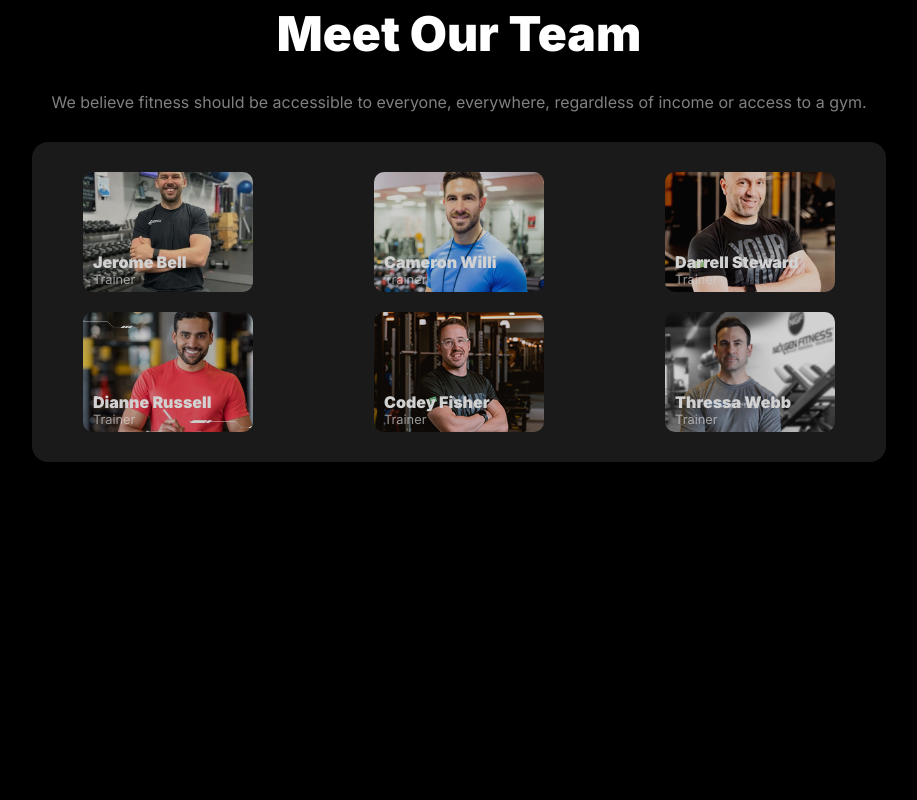
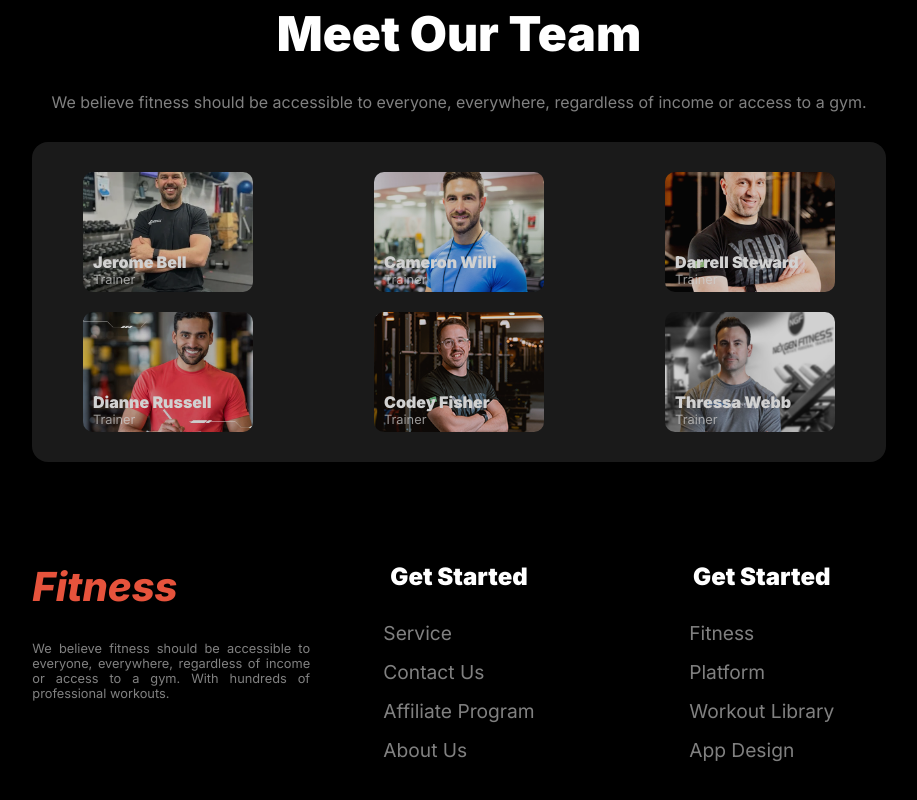
Before and after one commit to tanjim-room/assignment-02, a plain HTML site: page index.html in a window 1280 px wide. Shown: the part 2141-2941 px from the top of the page, without its empty margins (181-1098 px from the left). Before the commit the page ends 2703 px from the top, so only its background shows below. Drawn offline with Linux system fonts and the light colour scheme; a web font is replaced by a local one.

Commit message:
footer added

```diff
--- a/index.html
+++ b/index.html
@@ -192,5 +192,31 @@
             </div>
         </section>
     </main>
+    <footer>
+        <div class="footer">
+            <div class="col-1">
+                <div class="brand">Fitness</div>
+                <div class="brand-des">We believe fitness should be accessible to everyone, everywhere, regardless of income or access to a gym. With hundreds of professional workouts.</div>
+            </div>
+            <div class="col-2">
+                <h3 class="get-start">Get Started</h3>
+                <ul class="lists">
+                    <li class="get-list">Service</li>
+                    <li class="get-list">Contact Us</li>
+                    <li class="get-list">Affiliate Program</li>
+                    <li class="get-list">About Us</li>
+                </ul>
+            </div>
+            <div class="col-3">
+                <h3 class="get-start">Get Started</h3>
+                <ul class="lists">
+                    <li class="get-list">Fitness</li>
+                    <li class="get-list">Platform</li>
+                    <li class="get-list">Workout Library</li>
+                    <li class="get-list">App Design</li>
+                </ul>
+            </div>
+        </div>
+    </footer>
 </body>
 </html>
--- a/style.css
+++ b/style.css
@@ -426,3 +426,52 @@ td{
    margin-top: 80px;
    margin-left: 10px;
 }
+footer{
+    margin: 100px calc(100% / 6);
+}
+.brand{
+    font-style: italic;
+    color: var(--primary-color);
+    font-weight: 800;
+    font-size: 2.5rem;
+}
+.brand-des{
+    color: rgba(255, 255, 255, 0.5);
+    margin-top: 30px;
+    font-weight: 400;
+    font-size: 0.8rem;
+    text-align: justify;
+}
+.footer{
+    display: grid;
+    grid-template-columns: repeat(3,1fr);
+    gap:10px
+
+
+}
+.lists{
+ padding: 0;
+ margin: 0;
+ margin-top: 15px;
+}
+.get-list{
+    list-style: none;
+    margin-top: 15px;
+    color: rgba(255, 255, 255, 0.5);
+    font-size: 1.2rem;
+}
+.get-start{
+    font-size: 1.5rem;
+    font-weight: 900;
+}
+.col-3{
+    display: flex;
+    justify-content: right;
+    flex-direction: column;
+    padding-left: 30px;
+}
+.col-2{
+    display: flex;
+    justify-content: center;
+    flex-direction: column;
+}
```
